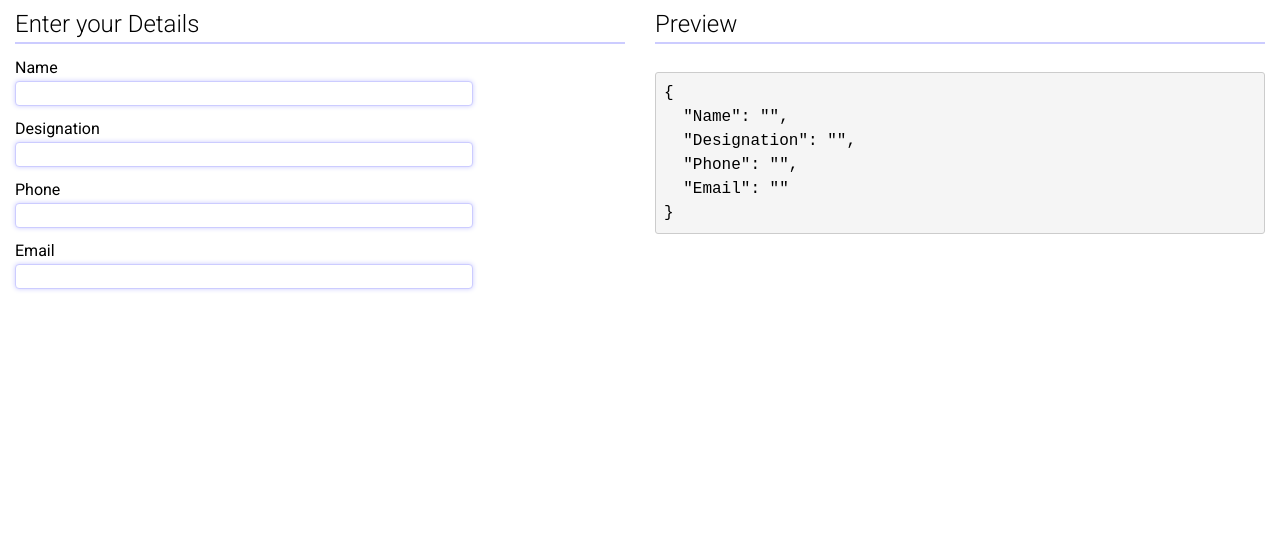
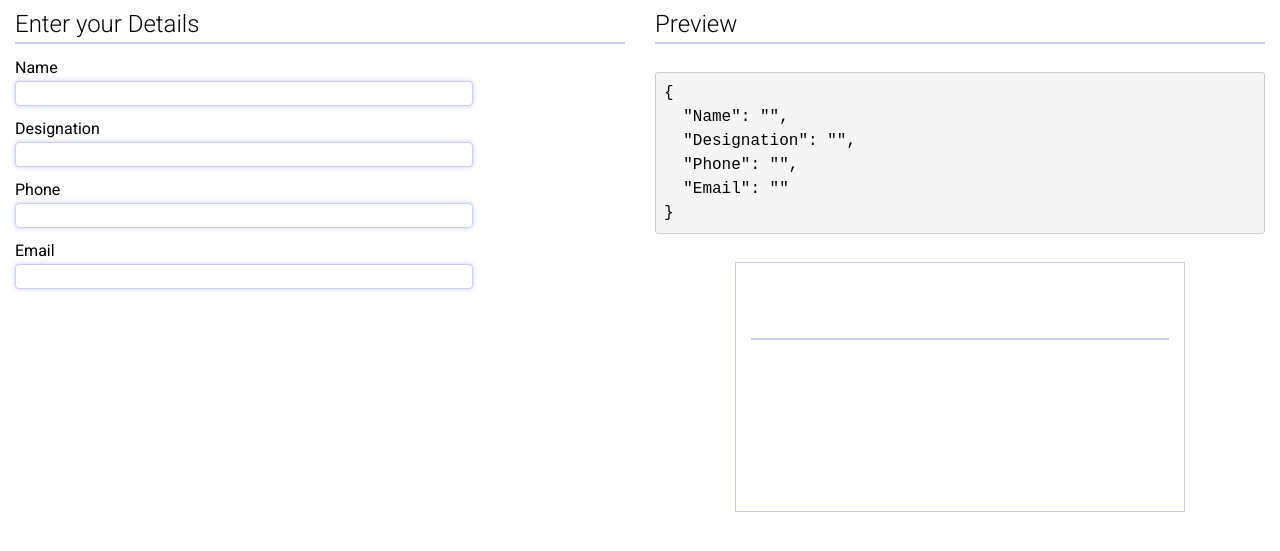
Before and after one commit to RitabrataPatra/bussiness-card-maker, a React app: page / in a window 1280 px wide. Shown: the part 55-606 px from the top of the page. Built offline with nearby package versions, Linux system fonts and the light colour scheme.

Commit message:
created business card component and completed it

```diff
--- /dev/null
+++ b/src/components/BusinessCard.js
@@ -0,0 +1,15 @@
+import React from 'react'
+
+const BusinessCard = ({Values}) => {
+  const {Name , Designation , Phone , Email} = Values
+  return (
+    <article className="BusinessCard">
+      <h3>{Name}</h3>
+      <p>{Designation}</p>
+      <p className='phone'>{Phone}</p>
+      <p className='email'>{Email}</p>
+    </article>
+  )
+}
+
+export default BusinessCard
--- a/src/components/Preview.js
+++ b/src/components/Preview.js
@@ -1,10 +1,15 @@
 import React from 'react'
+import BusinessCard from './BusinessCard'
 
 const Preview = ({Values}) => {
   return (
     <section className="Preview">
       <h2>Preview</h2>
       <pre>{JSON.stringify(Values, null, 2)}</pre>
+      <div className="Preview-wrapper">
+      <BusinessCard Values={Values}/>
+      </div>
+
     </section>
   )
 }
--- /dev/null
+++ b/src/styles/BusinessCard.scss
@@ -0,0 +1,23 @@
+.BusinessCard{
+    border: 1px solid #ccf;
+    width: 450px;
+    height: 250px;
+    h3{
+        font-size: 2.5em;
+        padding-bottom: 10px;
+        border-bottom: 2px solid #ccf;
+        margin: 65px 15px 15px 15px;
+    }
+    p{
+        font-size: 1.15em;
+        &.phone {
+            padding-top: 50px;
+            & , & + p{
+                font-size: 0.95em;
+                // margin-top: 5px;
+
+            }
+
+        }
+    }
+}
--- a/src/styles/Preview.scss
+++ b/src/styles/Preview.scss
@@ -1,4 +1,13 @@
 .Preview {
   width: 50%;
   padding: 0px 15px;
+  @import "BusinessCard";
+  text-align: center;
+  h2 , pre{
+    text-align: left  ;
+  }
+  &-wrapper{
+      display: inline-block;
+      margin-bottom: 15px;
+  }
 }
```
